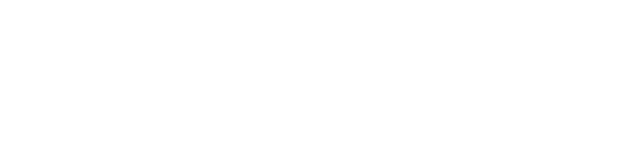
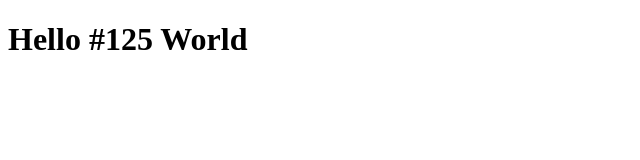
Before and after one commit to Fianda0/htmlcss-hello, a plain HTML site: page index.html in a window 1280 px wide. Shown: the whole page, without its empty margins (0-640 px from the left). Drawn offline with Linux system fonts and the light colour scheme.

Commit message:
aggiungo testo nel body

```diff
--- a/index.html
+++ b/index.html
@@ -7,7 +7,7 @@
 </head>
 <body>
 
-
+    <h1>Hello #125 World</h1>
 
 </body>
 </html>
```
